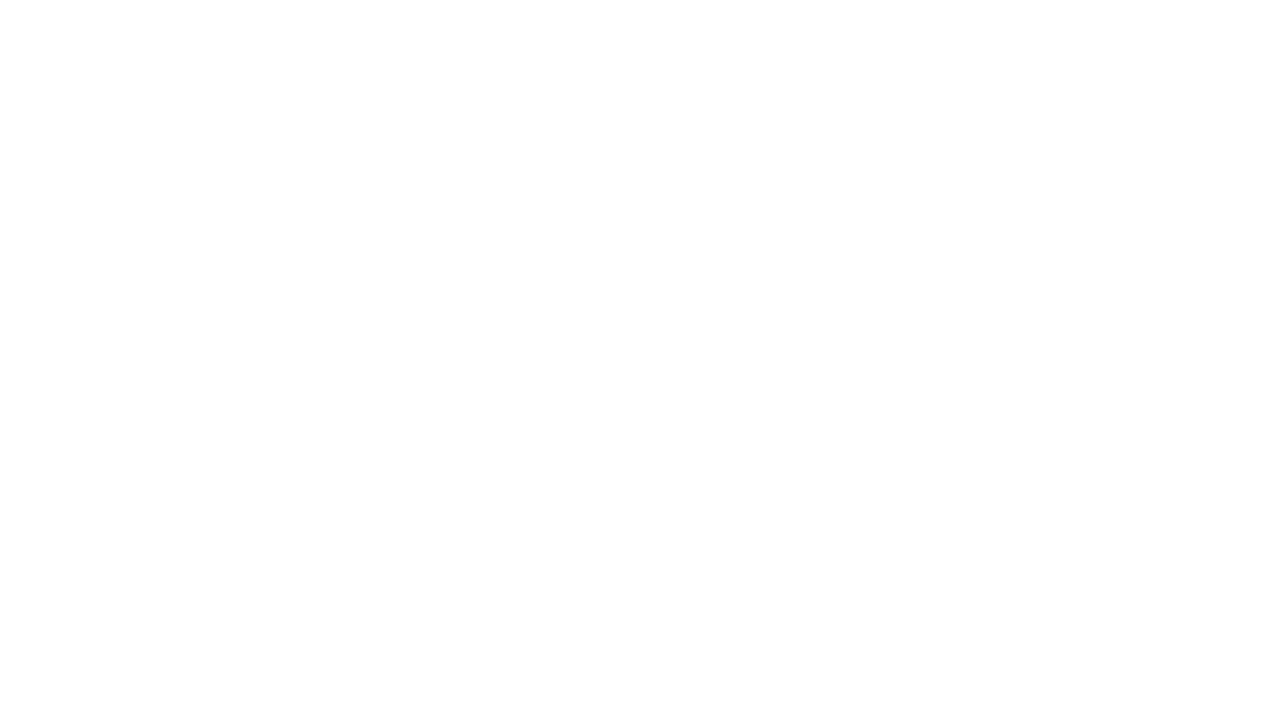
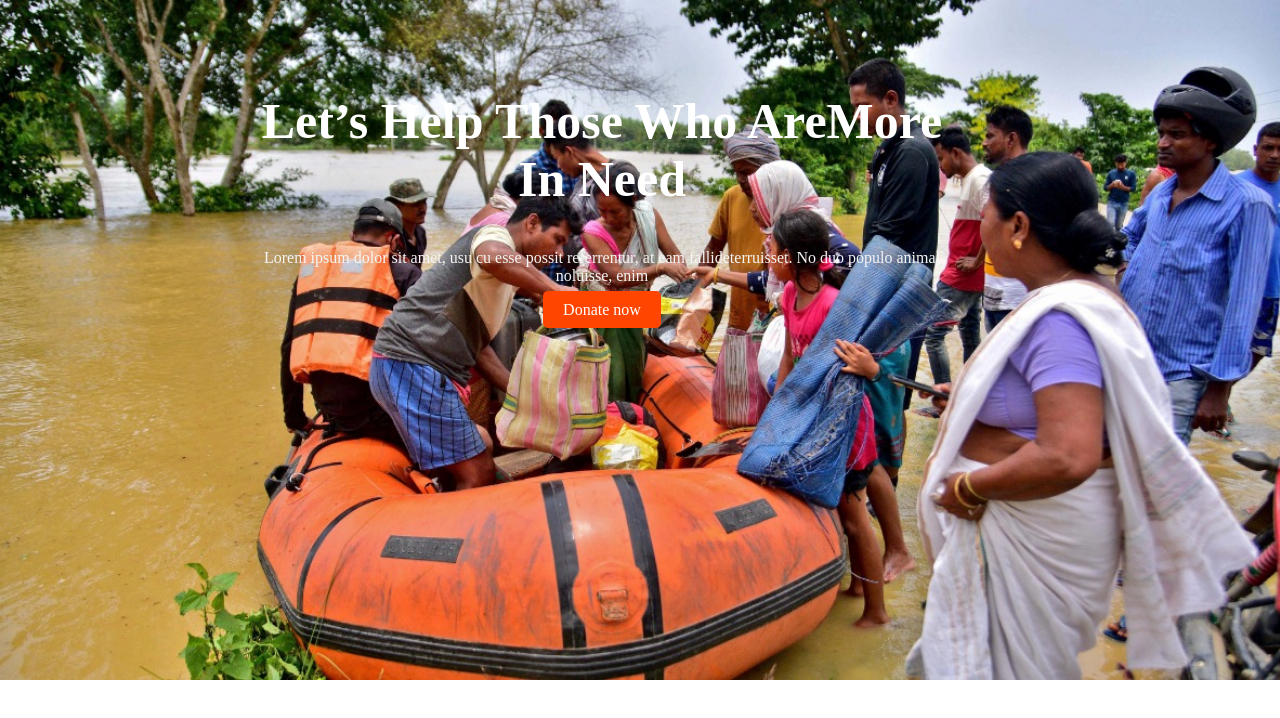
Before and after one commit to atik94/donate-today, a plain HTML site: page index.html in a window 1280 px wide. Drawn offline with Linux system fonts and the light colour scheme.

Commit message:
second commit

```diff
--- a/index.html
+++ b/index.html
@@ -7,5 +7,16 @@
     <title>Donate Today</title>
     <link rel="stylesheet" href="style.css" />
   </head>
-  <body></body>
+  <body>
+    <section class="top-banner">
+      <div class="banner-part">
+        <h1>Let’s Help Those Who AreMore In Need</h1>
+        <p>
+          Lorem ipsum dolor sit amet, usu cu esse possit referrentur, at eam fallideterruisset. No duo populo animal
+          noluisse, enim
+        </p>
+        <a class="donate-button" href="">Donate now</a>
+      </div>
+    </section>
+  </body>
 </html>
--- a/style.css
+++ b/style.css
@@ -0,0 +1,30 @@
+body,
+html {
+  margin: 0;
+  height: 100%;
+}
+.top-banner {
+  background-image: url(images/donation5.jpg);
+  background-repeat: no-repeat;
+  background-size: cover;
+  height: 85%;
+}
+.banner-part {
+  text-align: center;
+  width: 55%;
+  padding: 50px 250px;
+}
+.banner-part h1 {
+  color: #fff;
+  font-size: 50px;
+}
+.banner-part p {
+  color: #f4f4f4;
+}
+.donate-button {
+  text-decoration: none;
+  padding: 10px 20px;
+  background-color: orangered;
+  color: #fff;
+  border-radius: 5px;
+}
```
